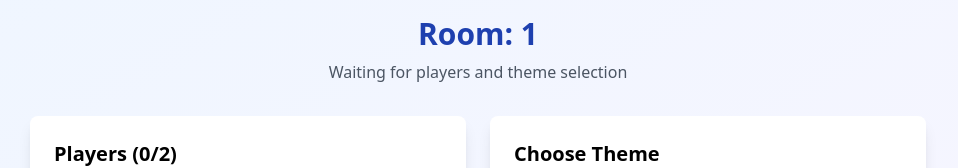
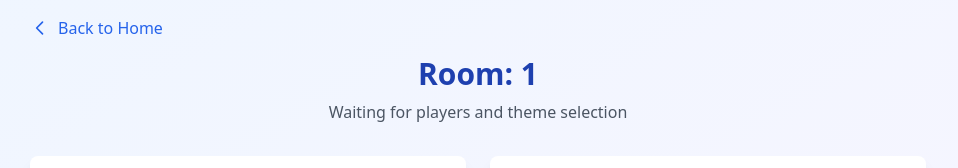
Before and after one commit to surajsinghshekhawat/GuessWho, a React (Vite) app in the folder client/: page /lobby/1 in a window 1280 px wide. Shown: the top 168 px of the page, without its empty margins (162-1120 px from the left). Built offline with nearby package versions, Linux system fonts and the light colour scheme; no server answers.

Commit message:
Fix game flow issues: back button, question flow, character elimination, end turn logic, and turn management

```diff
--- a/client/src/pages/GamePage.jsx
+++ b/client/src/pages/GamePage.jsx
@@ -32,7 +32,7 @@
     lastQuestion,
     lastAnswer,
     selectSecretCharacter,
-    toggleEliminated,
+    eliminateCharacter,
     guessCharacter,
     askQuestion,
     answerQuestion,
@@ -77,7 +77,7 @@
       gameState === "playing" &&
       currentTurn === players.find((p) => p.id === socket?.id)?.id
     ) {
-      toggleEliminated(characterId);
+      eliminateCharacter(characterId);
     }
   };
 
@@ -98,6 +98,14 @@
   };
 
   const isMyTurn = currentTurn === players.find((p) => p.id === socket?.id)?.id;
+
+  // Debug turn management
+  console.log("GamePage - Turn Debug:", {
+    currentTurn,
+    myPlayerId: players.find((p) => p.id === socket?.id)?.id,
+    isMyTurn,
+    players: players.map(p => ({ id: p.id, username: p.username }))
+  });
   const mySecretCharacter = characters.find(
     (c) => c.id === mySecretCharacterId
   );
--- a/client/src/pages/LobbyPage.jsx
+++ b/client/src/pages/LobbyPage.jsx
@@ -23,7 +23,12 @@
 
   useEffect(() => {
     // Navigate to game page when theme is selected (for all players)
-    console.log("LobbyPage useEffect - gameState:", gameState, "roomCode:", roomCode);
+    console.log(
+      "LobbyPage useEffect - gameState:",
+      gameState,
+      "roomCode:",
+      roomCode
+    );
     if (gameState === "character-selection") {
       console.log("Navigating to game page:", `/game/${roomCode}`);
       navigate(`/game/${roomCode}`);
@@ -39,6 +44,19 @@
   return (
     <div className="min-h-screen bg-gradient-to-br from-blue-50 to-purple-50 p-4">
       <div className="max-w-4xl mx-auto">
+        {/* Back Button */}
+        <div className="mb-4">
+          <button
+            onClick={() => navigate("/")}
+            className="flex items-center gap-2 text-blue-600 hover:text-blue-800 transition-colors"
+          >
+            <svg className="w-5 h-5" fill="none" stroke="currentColor" viewBox="0 0 24 24">
+              <path strokeLinecap="round" strokeLinejoin="round" strokeWidth={2} d="M15 19l-7-7 7-7" />
+            </svg>
+            Back to Home
+          </button>
+        </div>
+
         <div className="text-center mb-8">
           <h1 className="text-3xl font-bold text-blue-800 mb-2">
             Room: {roomCode}
--- a/client/src/store/GameStore.jsx
+++ b/client/src/store/GameStore.jsx
@@ -107,12 +107,16 @@
     });
 
     socket.on("questionAnswered", (data) => {
+      const { socket: currentSocket } = get();
+      // Only show end turn modal to the player who asked the question
+      const shouldShowEndTurnModal = currentSocket?.id === askingPlayer;
+
       set({
         waitingForAnswer: false,
         showQuestionModal: false,
         lastQuestion: data.question,
         lastAnswer: data.answer,
-        showEndTurnModal: true,
+        showEndTurnModal: shouldShowEndTurnModal,
       });
     });
 
@@ -180,9 +184,10 @@
     }
   },
 
-  toggleEliminated: (characterId) => {
-    const { socket, roomCode } = get();
-    if (socket) {
+  eliminateCharacter: (characterId) => {
+    const { socket, roomCode, eliminatedCharacters } = get();
+    // Only eliminate if not already eliminated (prevent unflipping)
+    if (!eliminatedCharacters.includes(characterId) && socket) {
       socket.emit("eliminateCharacter", { roomCode, characterId });
     }
   },
```
Also changed, not shown: 1 other file (tests, documents, lock files or other folders).
